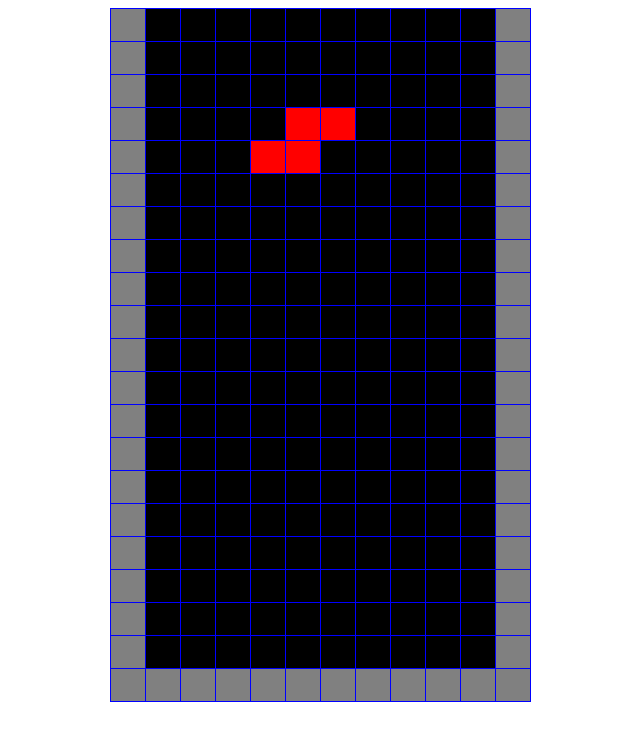
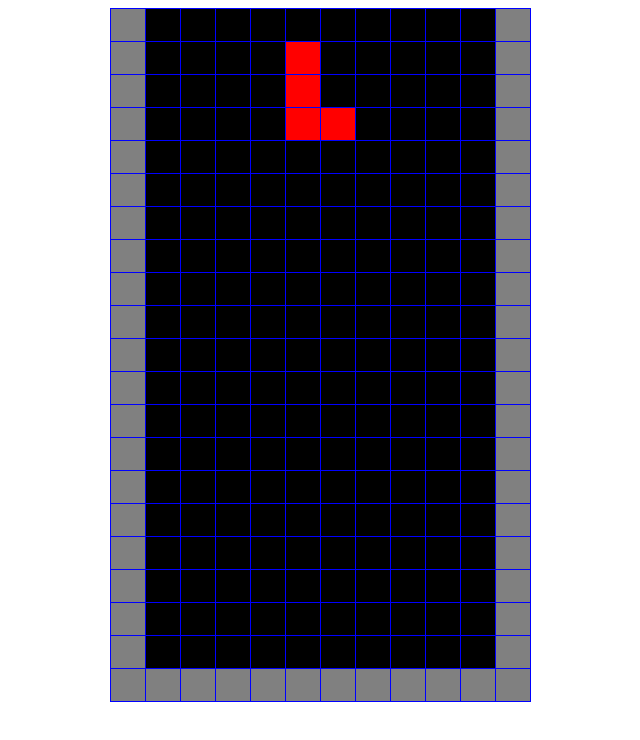
Before and after one commit to ym99/a-tetris, a website: page docs/index.html in a window 1280 px wide. Shown: the whole page, without its empty margins (328-968 px from the left). Drawn offline with Linux system fonts and the light colour scheme.

Commit message:
figure postion

```diff
--- a/docs/index.html
+++ b/docs/index.html
@@ -74,17 +74,20 @@
                 }
 
                 var figures = [
-                    [{x:0, y:0}, {x:1, y:0}, {x:0, y:1}, {x:1, y:1}],
-                    [ {x:0, y:0}, {x:1, y:0}, {x:0, y:1}, {x:-1, y:1}],
-                    [],
-
+                    [ {x: 0, y: 0}, {x: 1, y: 0}, {x: 0, y: 1}, {x: 1, y: 1}],
+                    [ {x: 0, y: 0}, {x: 1, y: 0}, {x: 0, y: 1}, {x:-1, y: 1}],
+                    [ {x: 0, y:-1}, {x: 0, y: 0}, {x: 0, y: 1}, {x: 0, y: 2}],
+                    [ {x: 0, y: 0}, {x:-1, y: 0}, {x: 0, y: 1}, {x: 1, y: 1}],
+                    [ {x: 0, y: 0}, {x:-1, y: 0}, {x: 1, y: 0}, {x: 0, y: 1}],
+                    [ {x: 0, y: 0}, {x:-1, y: 0}, {x: 0, y:-1}, {x: 0, y:-2}],
+                    [ {x: 0, y: 0}, {x: 1, y: 0}, {x: 0, y:-1}, {x: 0, y:-2}],
                 ];
 
                 var position = {
                     x: 5,
                     y: 3
                 }
-                var figure = figures[1];
+                var figure = figures[6];
 
                 var index = 0;
                 while (index<figure.length){
```
